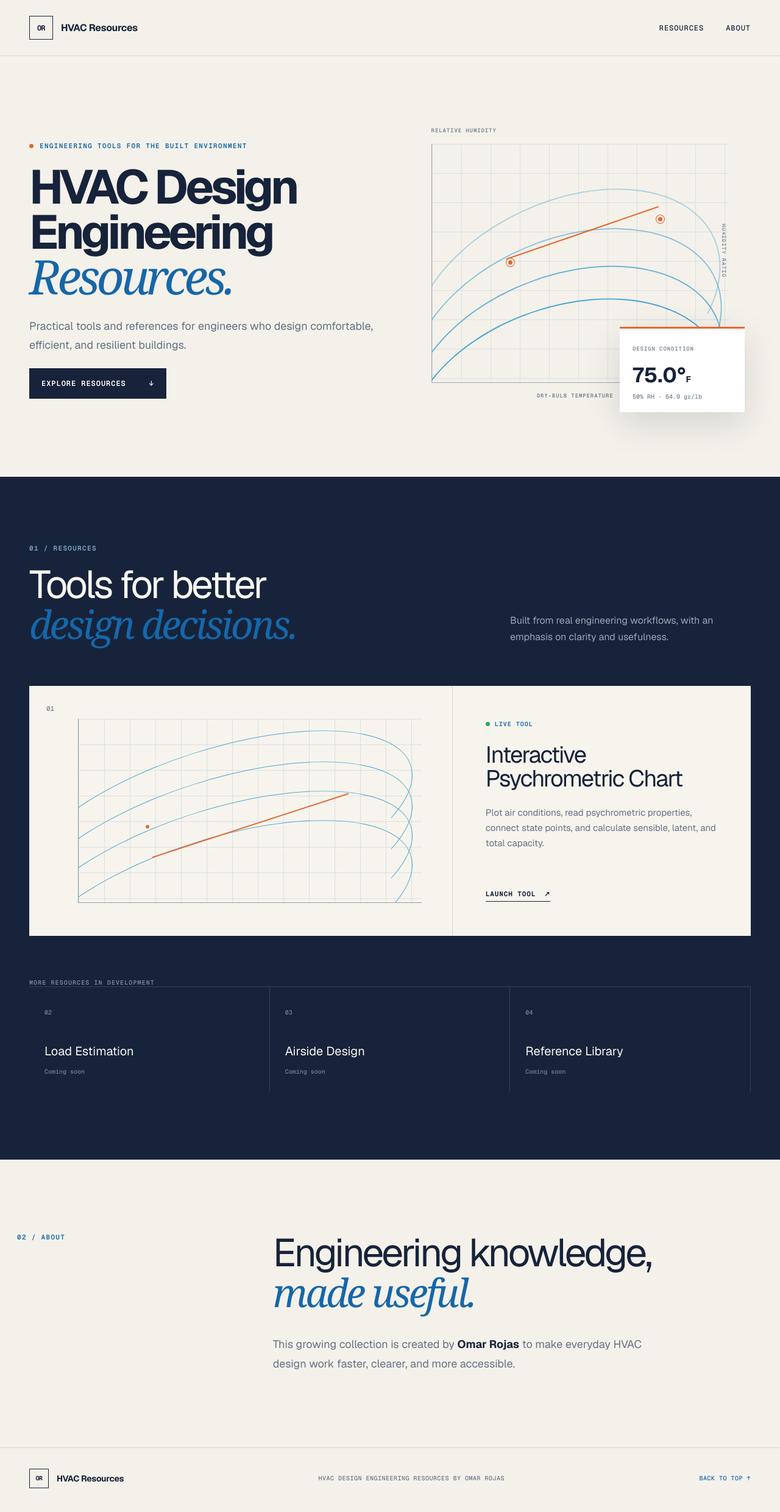
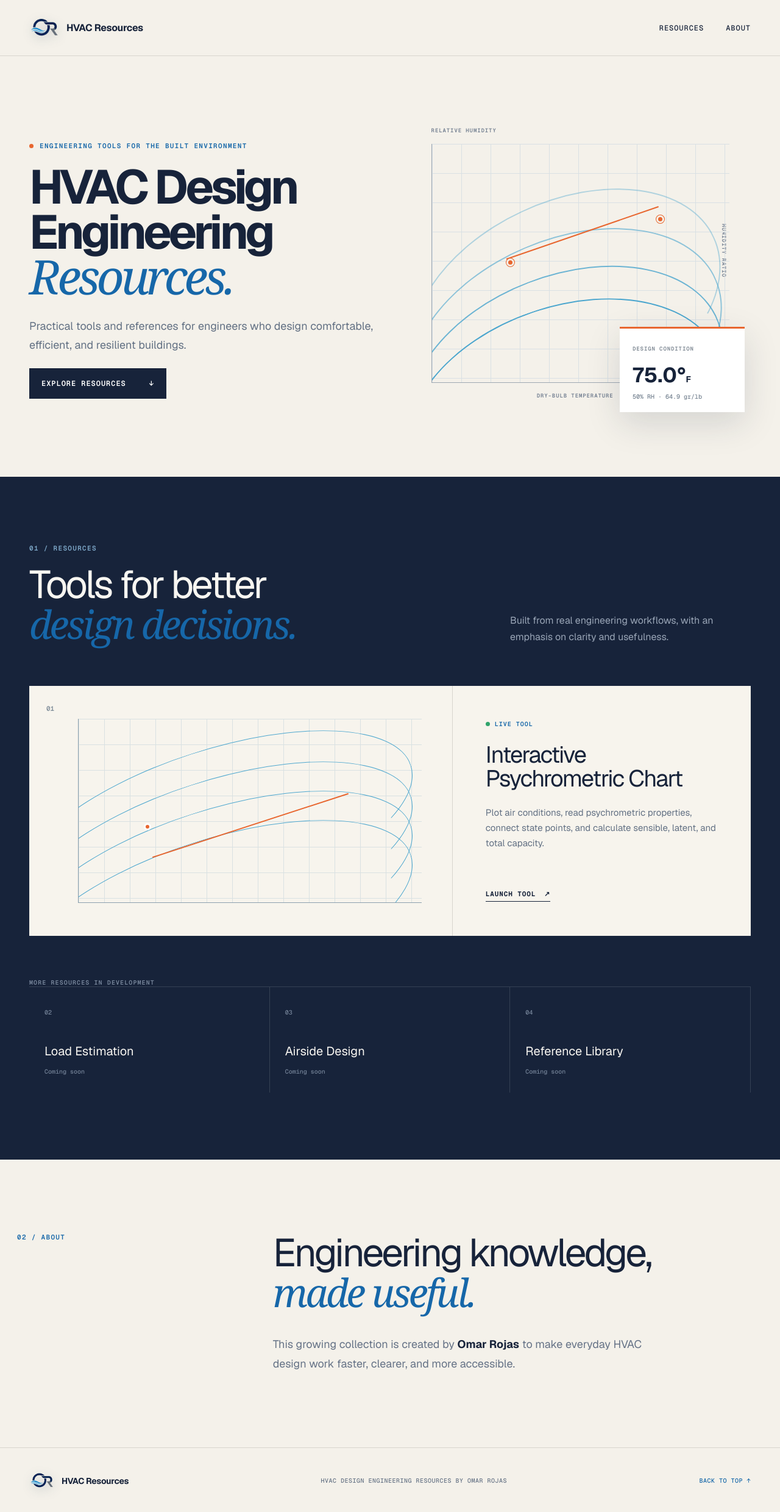
Before and after one commit to omarrojas-web/hvac-design-engineering-resources, a Next.js app: page / in a window 1280 px wide. Shown: the top 2480 px of the page at 61% size. Built offline with nearby package versions, Linux system fonts and the light colour scheme.

Commit message:
Use Omar Rojas logo across site

```diff
--- a/app/globals.css
+++ b/app/globals.css
@@ -8,7 +8,7 @@ a { color:inherit; text-decoration:none; }
 main { overflow:hidden; }
 .nav { height:92px; max-width:1320px; margin:auto; padding:0 48px; display:flex; align-items:center; justify-content:space-between; border-bottom:1px solid var(--line); }
 .wordmark { display:flex; align-items:center; gap:13px; font-weight:650; letter-spacing:-.02em; }
-.mark { width:39px; height:39px; border:1.5px solid var(--ink); display:grid; place-items:center; font:700 12px var(--font-geist-mono); letter-spacing:-.05em; }
+.brandLogo { width:48px; height:48px; object-fit:contain; flex:0 0 auto; filter:drop-shadow(0 5px 9px #0a254036); }
 .navLinks { display:flex; gap:36px; font:500 12px var(--font-geist-mono); text-transform:uppercase; letter-spacing:.08em; }
 .navLinks a:hover { color:var(--blue); }
 .hero { max-width:1320px; min-height:690px; margin:auto; padding:92px 48px 80px; display:grid; grid-template-columns:1.05fr .95fr; align-items:center; gap:80px; }
@@ -45,7 +45,7 @@ h1 em,h2 em { color:var(--blue); font-family:Georgia, serif; font-weight:400; }
 .cardCopy { border-left:1px solid var(--line); padding:56px 54px; display:flex; flex-direction:column; align-items:flex-start; }.status{font:600 10px var(--font-geist-mono);letter-spacing:.1em;text-transform:uppercase;color:var(--blue);display:flex;align-items:center;gap:8px}.status span{width:7px;height:7px;border-radius:50%;background:#31a46c}.cardCopy h3{font-size:38px;line-height:1.05;letter-spacing:-.045em;margin:24px 0}.cardCopy>p:not(.status){color:#637184;line-height:1.65;font-size:15px}.launch{margin-top:auto;display:flex;gap:14px;border-bottom:1px solid var(--ink);padding-bottom:5px;font:650 11px var(--font-geist-mono);letter-spacing:.08em;text-transform:uppercase}
 .comingSoon { margin-top:70px; }.comingSoon>p{font:600 10px var(--font-geist-mono);letter-spacing:.11em;color:#77869b}.futureGrid{display:grid;grid-template-columns:repeat(3,1fr);border-top:1px solid #354154}.futureGrid article{padding:28px 25px;border-right:1px solid #354154}.futureGrid span,.futureGrid p{font:500 10px var(--font-geist-mono);color:#77869b}.futureGrid h3{margin:38px 0 12px;font-size:20px}
 .about { max-width:1224px; margin:auto; padding:120px 0; display:grid; grid-template-columns:1fr 2.3fr; gap:70px; }.about .sectionNumber{color:var(--blue)}.about h2{margin:0 0 35px}.about>div>p{max-width:640px;color:#657286;font-size:18px;line-height:1.8}.about strong{color:var(--ink)}
-footer { max-width:1320px; margin:auto; padding:34px 48px; border-top:1px solid var(--line); display:flex; align-items:center; justify-content:space-between; gap:25px; font:500 10px var(--font-geist-mono); color:#687587; text-transform:uppercase; letter-spacing:.05em; }footer .wordmark{color:var(--ink);text-transform:none;font-family:var(--font-geist-sans);font-size:14px}footer .mark{width:32px;height:32px;font-size:10px}footer a{color:var(--blue)}
+footer { max-width:1320px; margin:auto; padding:34px 48px; border-top:1px solid var(--line); display:flex; align-items:center; justify-content:space-between; gap:25px; font:500 10px var(--font-geist-mono); color:#687587; text-transform:uppercase; letter-spacing:.05em; }footer .wordmark{color:var(--ink);text-transform:none;font-family:var(--font-geist-sans);font-size:14px}footer .brandLogo{width:40px;height:40px}footer a{color:var(--blue)}
 @media(max-width:850px){.nav{height:76px;padding:0 22px}.navLinks{gap:18px}.hero{grid-template-columns:1fr;padding:70px 22px 60px;gap:45px}.heroGraphic{height:360px}.resources{padding:80px 22px}.sectionHead{display:block}.sectionHead>p{margin-top:28px}.featureCard{grid-template-columns:44px 1fr}.miniChart{grid-column:2;padding:30px 25px 0 0}.cardCopy{grid-column:1/3;border-left:0;border-top:1px solid var(--line);padding:35px}.futureGrid{grid-template-columns:1fr}.futureGrid article{border-right:0;border-bottom:1px solid #354154}.about{padding:80px 22px;grid-template-columns:1fr;gap:25px}footer{padding:30px 22px;align-items:flex-start;flex-direction:column}.diagramLabel.side{right:-8px}}
 @media(max-width:520px){.navLinks a:last-child{display:none}.hero{min-height:auto}.heroGraphic{height:300px}.metricCard{width:175px}.featureCard{display:block}.cardIndex{padding:25px}.miniChart{padding:0 25px 30px}.miniGrid{min-height:210px}.cardCopy{padding:32px 25px}.sectionHead h2,.about h2{font-size:42px}.resources{padding-top:70px}}
 @media(prefers-reduced-motion:reduce){html{scroll-behavior:auto}.featureCard,.primaryButton{transition:none}}
--- a/app/layout.tsx
+++ b/app/layout.tsx
@@ -8,7 +8,7 @@ const geistMono = Geist_Mono({ variable: "--font-geist-mono", subsets: ["latin"]
 export const metadata: Metadata = {
   title: "HVAC Design Engineering Resources | Omar Rojas",
   description: "Practical HVAC design tools and engineering references by Omar Rojas.",
-  icons: { icon: "/favicon.svg", shortcut: "/favicon.svg" },
+  icons: { icon: "/or-logo.png", shortcut: "/or-logo.png", apple: "/or-logo.png" },
 };
 
 export default function RootLayout({ children }: Readonly<{ children: React.ReactNode }>) {
--- a/app/page.tsx
+++ b/app/page.tsx
@@ -10,7 +10,7 @@ export default function Home() {
     <main>
       <nav className="nav" aria-label="Main navigation">
         <a className="wordmark" href="#top" aria-label="Omar Rojas HVAC resources home">
-          <span className="mark">OR</span>
+          <img className="brandLogo" src="/or-logo.png" alt="Omar Rojas logo" />
           <span>HVAC Resources</span>
         </a>
         <div className="navLinks">
@@ -93,7 +93,7 @@ export default function Home() {
       </section>
 
       <footer>
-        <div className="wordmark"><span className="mark">OR</span><span>HVAC Resources</span></div>
+        <div className="wordmark"><img className="brandLogo" src="/or-logo.png" alt="Omar Rojas logo" /><span>HVAC Resources</span></div>
         <p>HVAC Design Engineering Resources by Omar Rojas</p>
         <a href="#top">Back to top ↑</a>
       </footer>
```
Also changed, not shown: public/or-logo.png (added).
